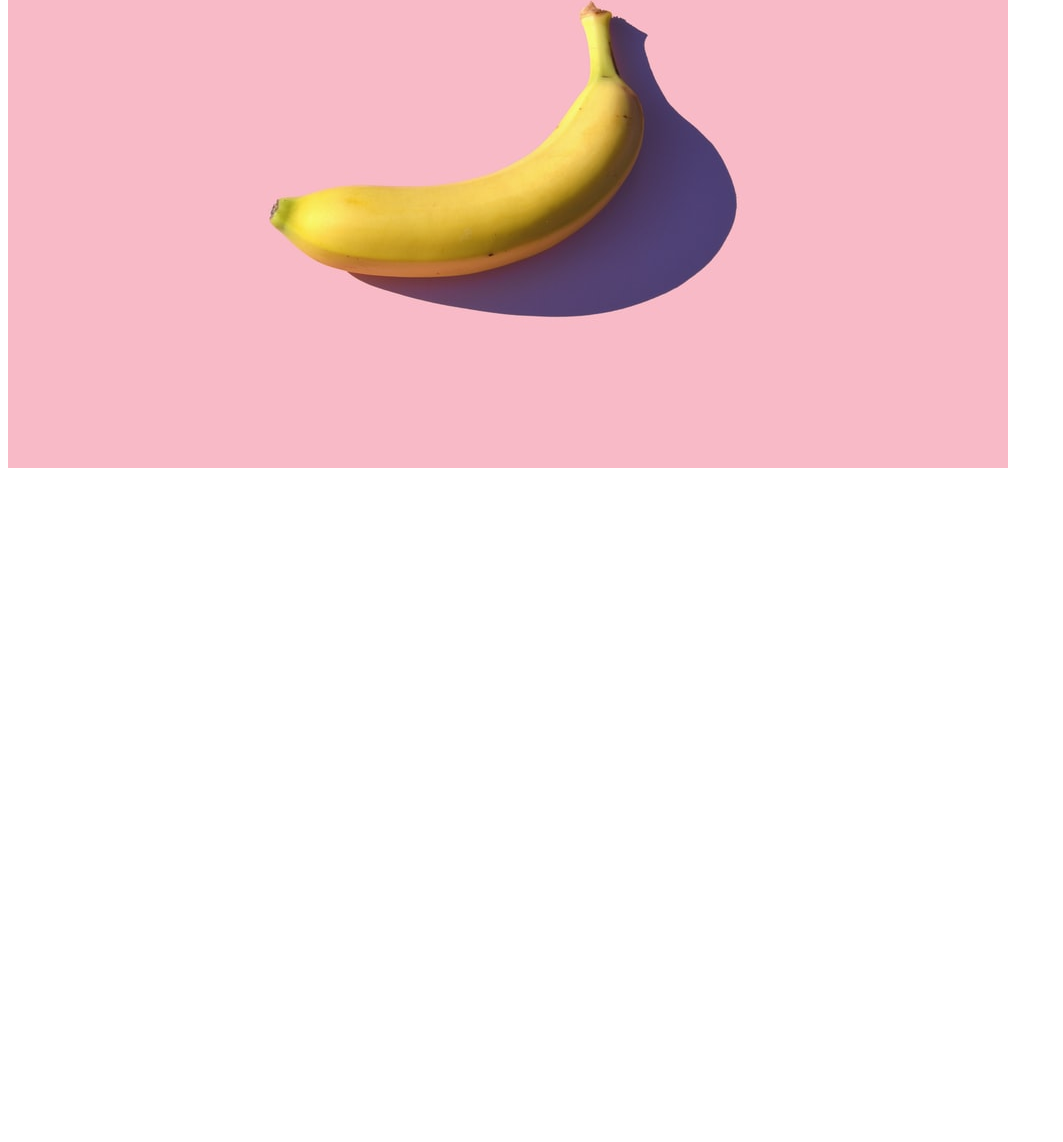
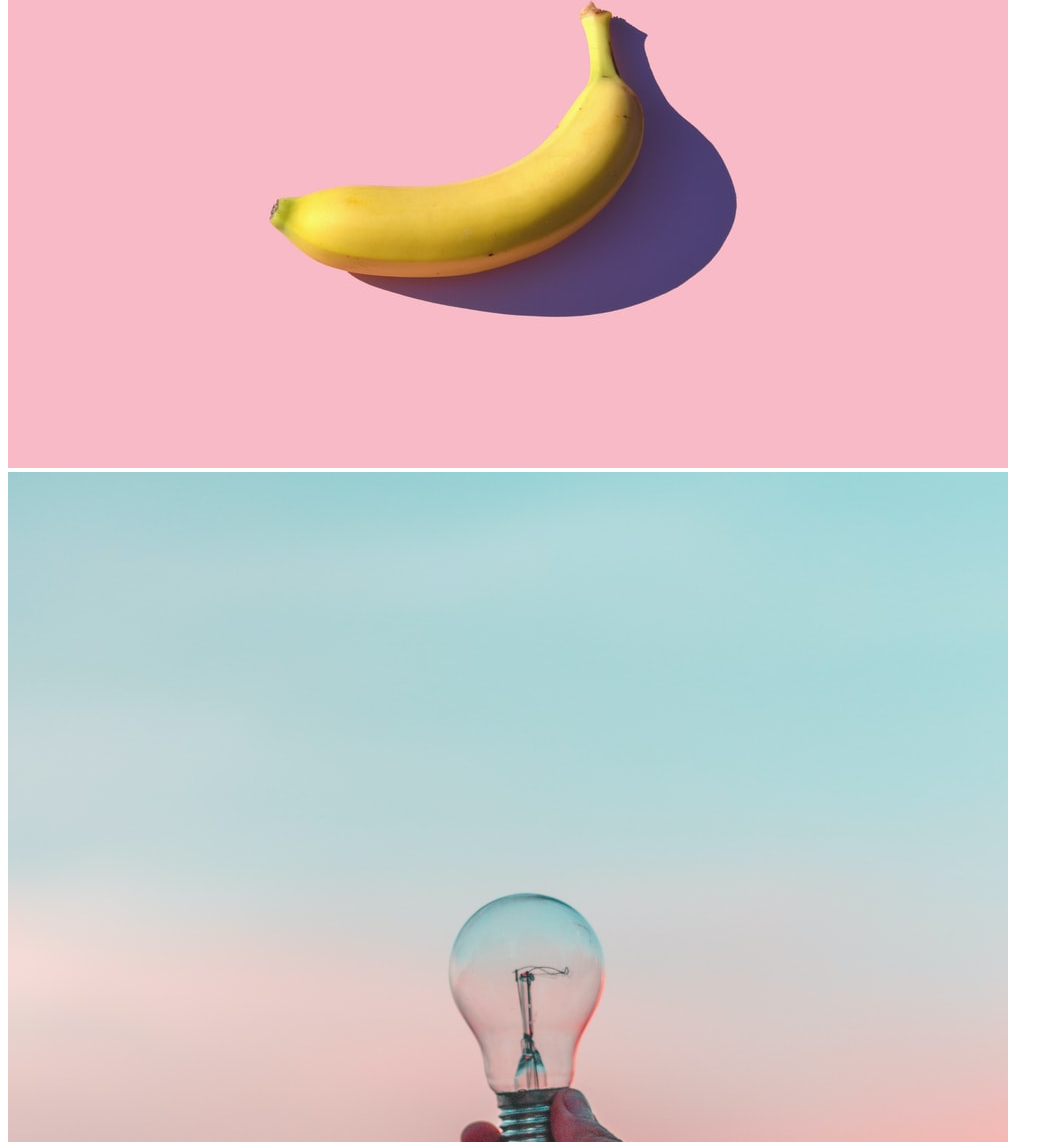
Before and after one commit to Faria-113/my-second-repo, a plain HTML site: page index.html in a window 1280 px wide. Shown: the part 318-1460 px from the top of the page, without its empty margins (0-1063 px from the left). Before the commit the page ends 800 px from the top, so only its background shows below. Drawn offline with Linux system fonts and the light colour scheme.

Commit message:
another image

```diff
--- a/index.html
+++ b/index.html
@@ -11,5 +11,6 @@
     <h2>We are talking about the way right now..</h2>
     <h3>3 ways to do it.</h3>
     <img src="4.jfif" alt="">
+    <img src="5.jfif" alt="">
 </body>
 </html>
```
